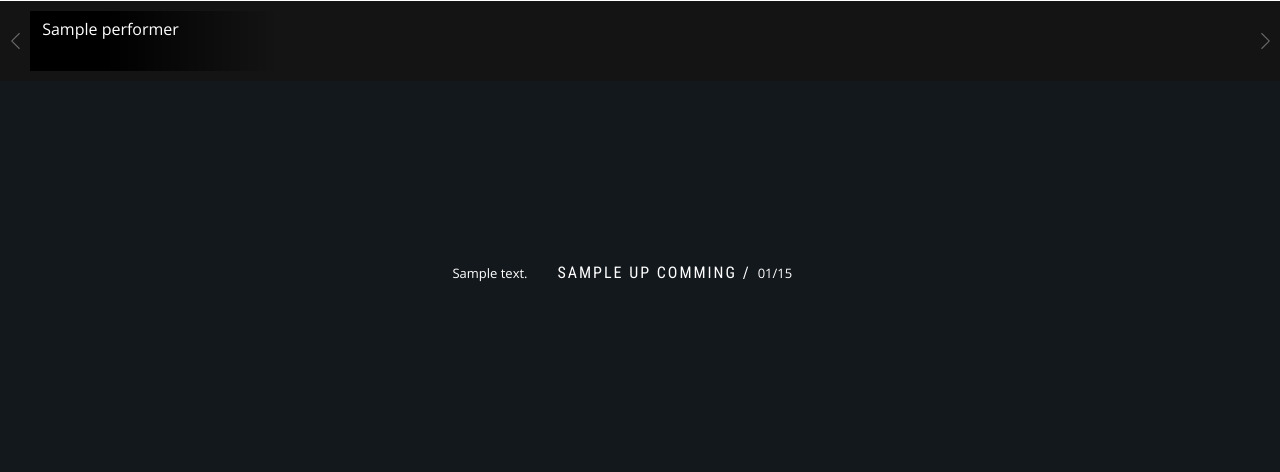
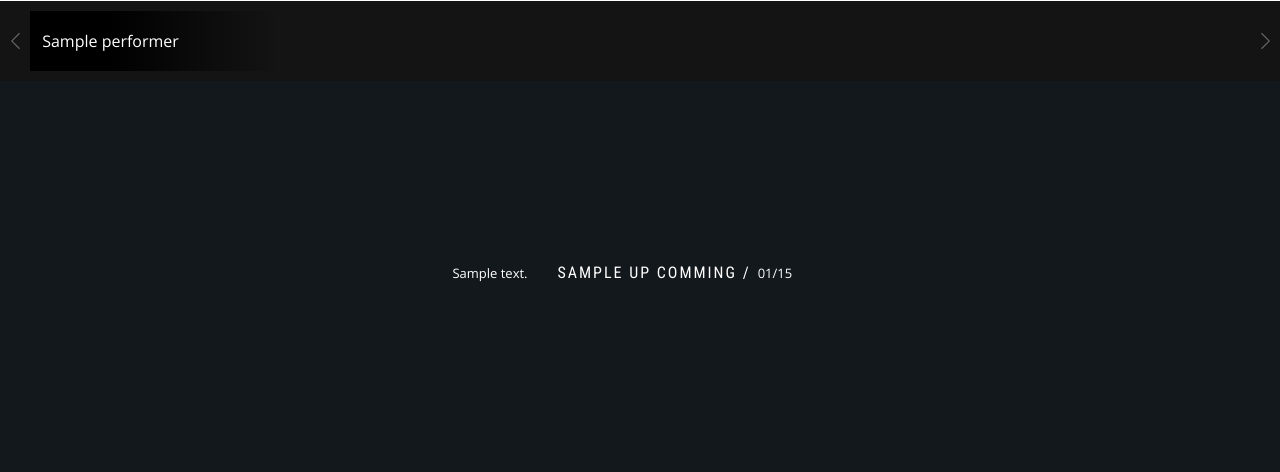
Before and after one commit to ZuirensGit/streamit, a Django app: template templates/index.html in a window 1280 px wide. Shown: the part 799-1271 px from the top of the page. Run offline with Django 3.2, Linux system fonts and the light colour scheme; the template is opened without the code that fills it: most values are stand-ins (such as "Sample title", 1, 10 or a date in 2020); some libraries are stand-ins or nearby versions.

Commit message:
change replay slide style

```diff
--- a/static/css/replay-slider.css
+++ b/static/css/replay-slider.css
@@ -38,7 +38,7 @@ section.bg-primary {
 .replay-swiper-slide {
   color: black;
   width: 20%;
-  min-width: 180px;
+  min-width: 181px;
   cursor: pointer;
   padding: 0 10px 0 0;
 }
@@ -88,16 +86,12 @@ section.bg-primary {
 
 .description-figcaption, .description-figcaption-performer {
   position: absolute;
-  bottom: 5%;
+  bottom: 50%;
+  transform: translateY(50%);
   left: 5%;
-  position: absolute;
   color: white;
   z-index: 1000;
   font-size: 16px;
-}
-
-.description-figcaption-performer {
-  bottom: 50%;
 }
 
 
```
Also changed, not shown: other parts of static/css/replay-slider.css (+0 -2 lines).
